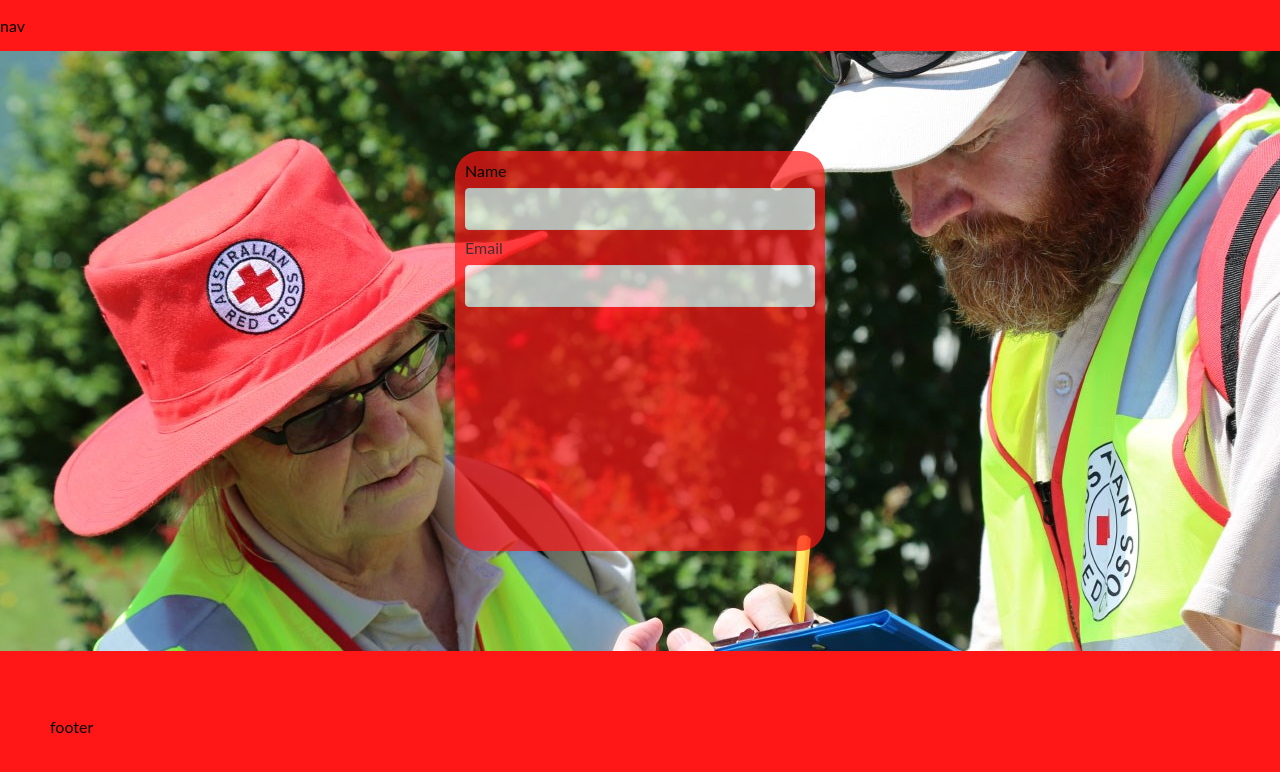
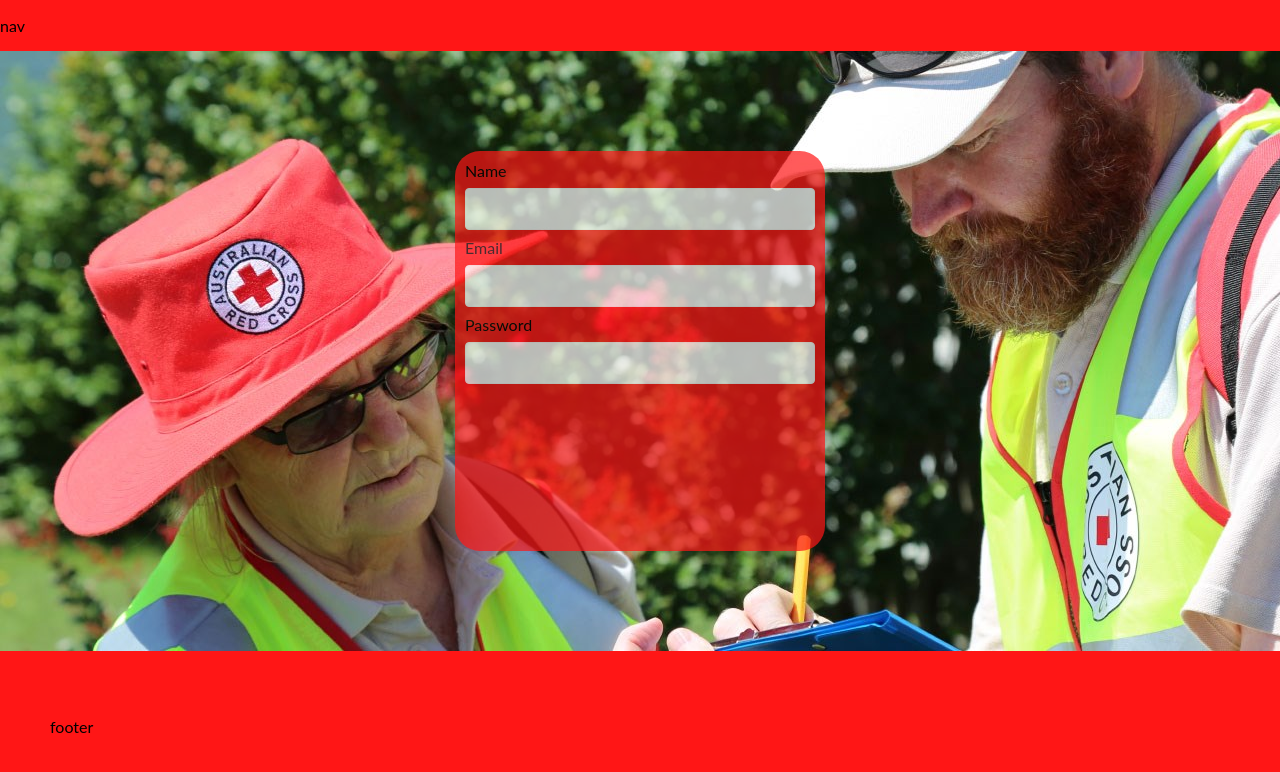
Before and after one commit to ellenipoullos98/WebsitePrototype, a plain HTML site: page index.html in a window 1280 px wide. Drawn offline with Linux system fonts and the light colour scheme.

Commit message:
form update 3

```diff
--- a/index.html
+++ b/index.html
@@ -22,6 +22,9 @@
 
       <label for="email">Email</label>
       <input type="text" id="email" name="email"
+
+      <label for="password">Password</label>
+      <input type="text" id="password" name="password"
       </form>
     </div>
 
```
